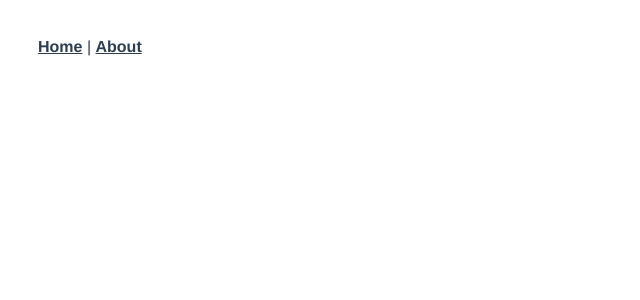
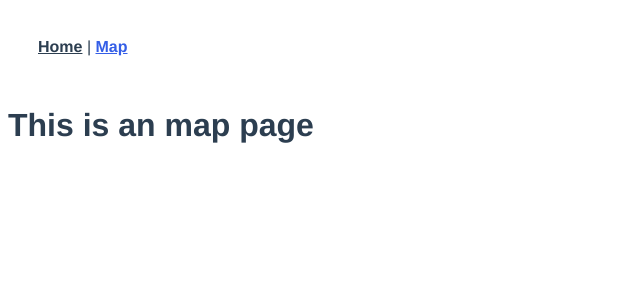
Before and after one commit to denskorov/test_vue_geo, a Vue app: page /map in a window 1280 px wide. Before the commit this address had no page. Shown: the top 300 px of the page, without its empty margins (0-640 px from the left). Built offline with nearby package versions, Linux system fonts and the light colour scheme.

Commit message:
config router

```diff
--- a/src/App.vue
+++ b/src/App.vue
@@ -1,7 +1,7 @@
 <template>
   <nav>
     <router-link to="/">Home</router-link> |
-    <router-link to="/about">About</router-link>
+    <router-link to="/map">Map</router-link>
   </nav>
   <router-view />
 </template>
--- a/src/router/index.js
+++ b/src/router/index.js
@@ -1,5 +1,6 @@
 import { createRouter, createWebHistory } from "vue-router";
 import HomeView from "../views/HomeView.vue";
+import MapView from "../views/MapView";
 
 const routes = [
   {
@@ -8,18 +9,14 @@ const routes = [
     component: HomeView,
   },
   {
-    path: "/about",
-    name: "about",
-    // route level code-splitting
-    // this generates a separate chunk (about.[hash].js) for this route
-    // which is lazy-loaded when the route is visited.
-    component: () =>
-      import(/* webpackChunkName: "about" */ "../views/AboutView.vue"),
+    path: "/map",
+    name: "map",
+    component: MapView,
   },
 ];
 
 const router = createRouter({
-  history: createWebHistory(process.env.BASE_URL),
+  history: createWebHistory(process.env.BASE_URL || "/"),
   routes,
 });
 
--- a/src/views/AboutView.vue
+++ b/src/views/MapView.vue
@@ -1,5 +1,5 @@
 <template>
   <div class="about">
-    <h1>This is an about page</h1>
+    <h1>This is an map page</h1>
   </div>
 </template>
```
